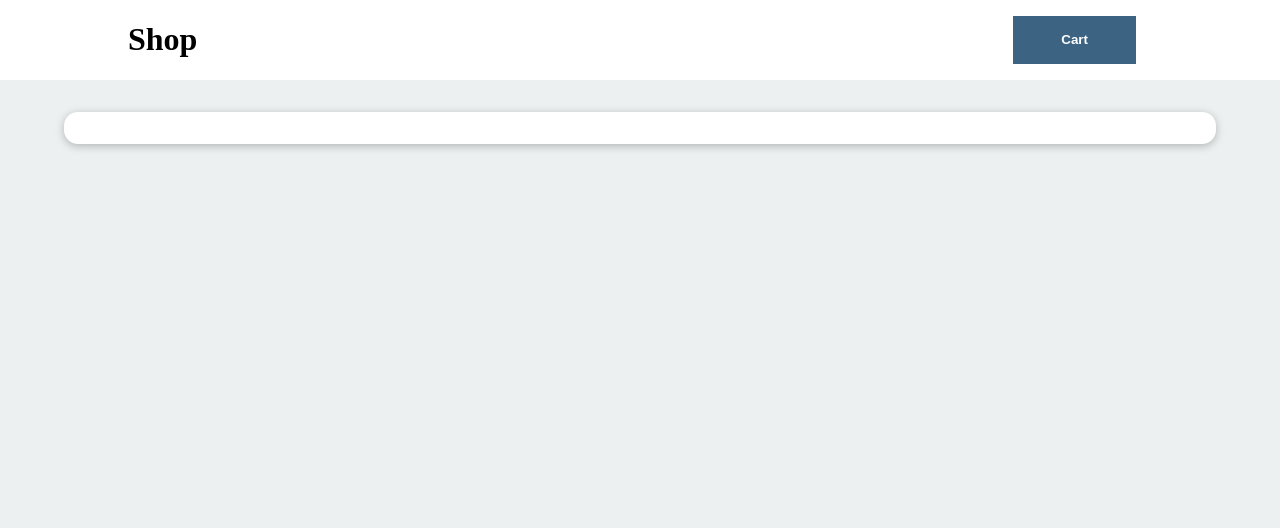
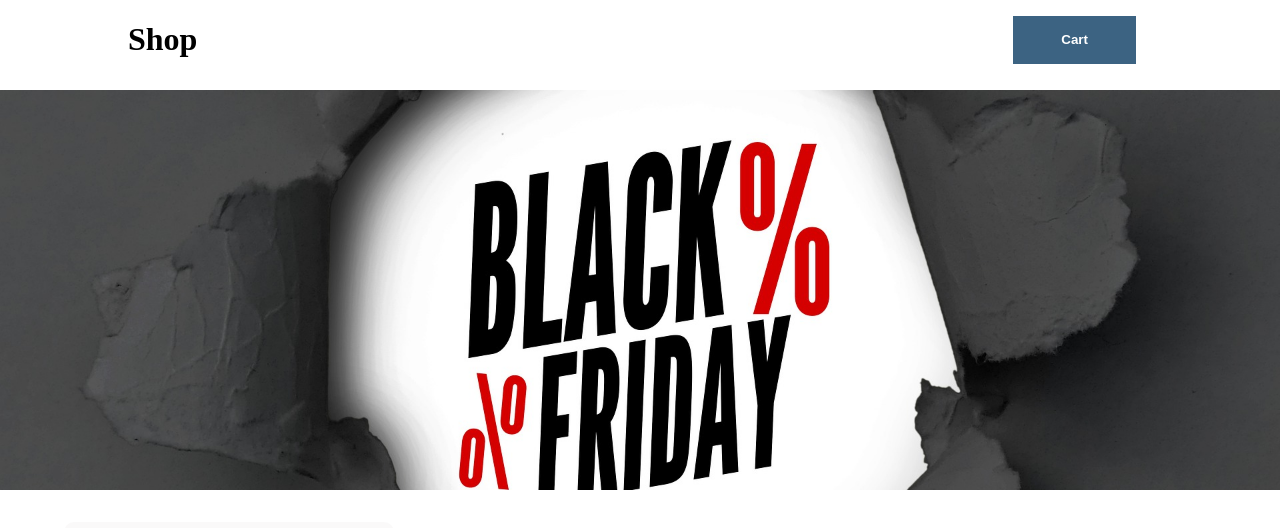
Before and after one commit to jonnygim/shopping-mall-react, a React (Create React App) app: page / in a window 1280 px wide. Shown: the top 528 px of the page. Built offline with nearby package versions, Linux system fonts and the light colour scheme; the HTML template or start-up script is replaced by a standard one.

Commit message:
[Add] banner

```diff
--- /dev/null
+++ b/src/App.css
@@ -0,0 +1,6 @@
+.banner {
+    margin-top: 10px;
+    padding: 200px;
+    background-image: url("./images/black-friday.jpg");
+    background-size: cover;
+}
--- a/src/App.js
+++ b/src/App.js
@@ -2,6 +2,8 @@
 import Header from './components/Layout/Header'
 import Main from './components/Layout/Main'
 import Products from './components/Products/Products'
+import './App.css'
+
 
 const App = () => {
 
@@ -10,6 +12,7 @@
   return (
     <>
       <Header />
+      <Banner />
       <Main>
         <Products />
       </Main>
@@ -17,4 +20,14 @@
   )
 }
 
+function Banner() {
+  return(
+    <>
+    <div className="banner">
+    </div>
+    </>
+  )
+}
+
+
 export default App;
--- a/src/components/Commons/Card.module.css
+++ b/src/components/Commons/Card.module.css
@@ -1,6 +1,8 @@
 .card {
-    background-color: white;
-    border-radius: 14px;
-    box-shadow: 0 2px 8px rgba(0, 0, 0, 0.25);
-    padding: 1rem;
+    height: 350px;
+    width: 330px;
+    background-color: rgba(247, 245, 245, 0.575);
+    border-radius: 10px;
+    padding: 20px;
+    font-family: 'Poppins', sans-serif
 }
--- a/src/components/Layout/HeaderCart.module.css
+++ b/src/components/Layout/HeaderCart.module.css
@@ -1,6 +1,5 @@
 .button {
     cursor: pointer;
-
     border: none;
     background-color: #3c6382;
     color: white;
--- a/src/index.css
+++ b/src/index.css
@@ -4,5 +4,5 @@
 
 body {
   margin: 0;
-  background-color: #ecf0f1;
+  background-color: white;
 }
```
Also changed, not shown: src/images/black-fri.png (added), src/images/black-friday.jpg (added).
